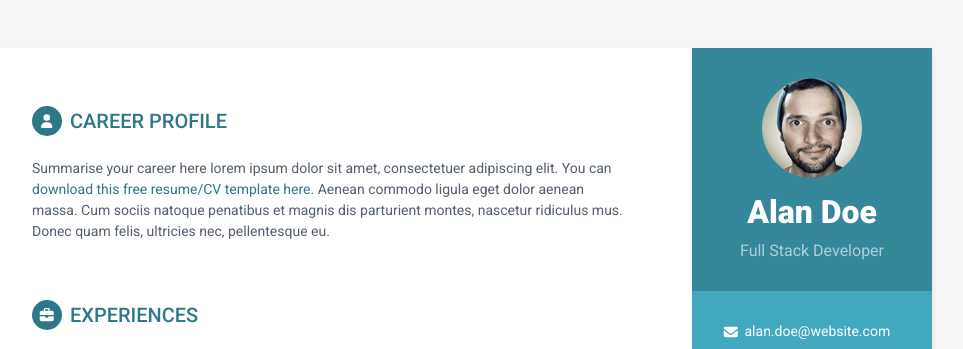
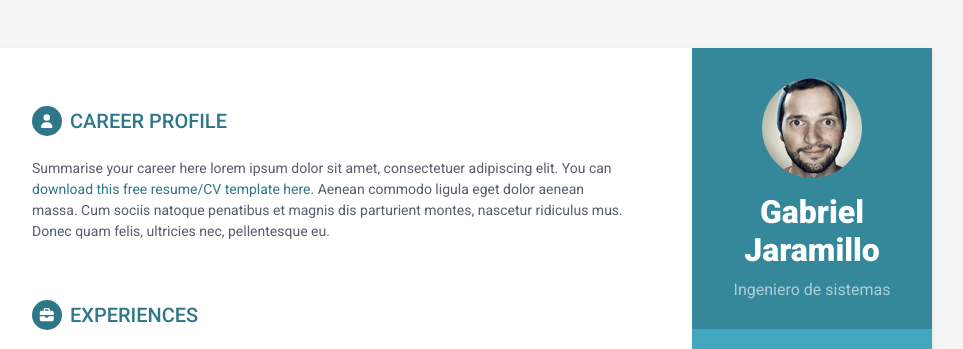
Before and after one commit to GabrielJaramilloCuberos/CV, a plain HTML site: page index.html in a window 1280 px wide. Shown: the top 349 px of the page, without its empty margins (188-1151 px from the left). Drawn offline with Linux system fonts and the light colour scheme.

Commit message:
Actualizacion nombre y carrera

```diff
--- a/index.html
+++ b/index.html
@@ -25,8 +25,8 @@
         <div class="sidebar-wrapper">
             <div class="profile-container">
                 <img class="profile" src="assets/images/profile.png" alt="" />
-                <h1 class="name">Alan Doe</h1>
-                <h3 class="tagline">Full Stack Developer</h3>
+                <h1 class="name">Gabriel Jaramillo</h1>
+                <h3 class="tagline">Ingeniero de sistemas</h3>
             </div><!--//profile-container-->
 
             <div class="contact-container container-block">
```
